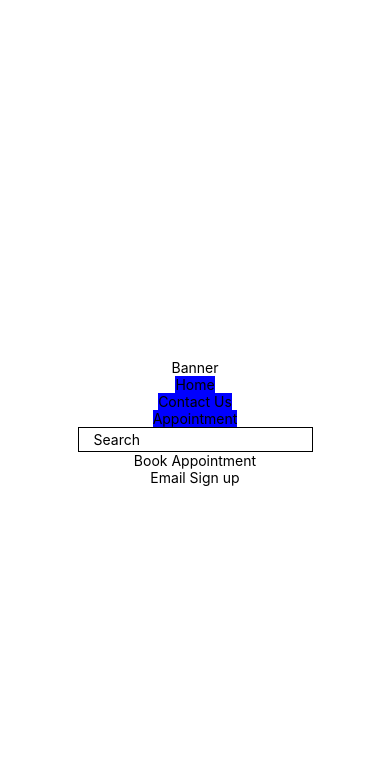
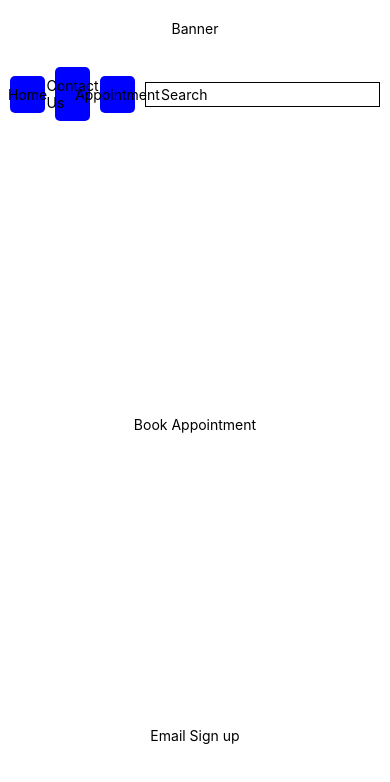
Before and after one commit to cdv74997/Karate_Club, a React Native app: screen / in a window 390 px wide. Shown: the top 782 px of the page. Built offline with nearby package versions, Linux system fonts and the light colour scheme.

Commit message:
updates to the layout

```diff
--- a/App.js
+++ b/App.js
@@ -1,42 +1,44 @@
 import { StatusBar } from "expo-status-bar";
+import React from "react";
 import {
   StyleSheet,
   Text,
   View,
   TextInput,
   TouchableOpacity,
+  ScrollView,
 } from "react-native";
 
 export default function App() {
   return (
     <View style={styles.container}>
+      <View style={styles.banner}>
         <Text>Banner</Text>
-      <TouchableOpacity style={{ backgroundColor: "blue" }}>
+      </View>
+      <View style={styles.topRow}>
+        <TouchableOpacity style={styles.navButton}>
           <Text>Home</Text>
         </TouchableOpacity>
-      <TouchableOpacity style={{ backgroundColor: "blue" }}>
+        <TouchableOpacity style={styles.navButton}>
           <Text>Contact Us</Text>
         </TouchableOpacity>
-      <TouchableOpacity style={{ backgroundColor: "blue" }}>
+        <TouchableOpacity style={styles.navButton}>
           <Text>Appointment</Text>
         </TouchableOpacity>
         <TextInput
-        style={{
-          height: 25,
-          borderColor: "black",
-          borderWidth: 1,
-          paddingLeft: 15,
-        }}
+          placeholder="Search"
+          style={styles.searchInput}
           defaultValue="Search"
         />
+      </View>
+      <View style={styles.middleRow}>
         <Text>Book Appointment</Text>
+      </View>
+      <View style={styles.bottomRow}>
         <Text>Email Sign up</Text>
       </View>
-    /*
-    white, red, gray , and dark gray color scheme
-    goes in the view at the very bottom however im commenting it out cause i dont think we need this it seems more used for iphone or android apps
       <StatusBar style="auto" />
-    */
+    </View>
   );
 }
 
@@ -47,4 +49,36 @@ const styles = StyleSheet.create({
     alignItems: "center",
     justifyContent: "center",
   },
+  banner: {
+    paddingTop: 20,
+    paddingBottom: 20,
+  },
+  topRow: {
+    display: "grid",
+    gridTemplateColumns: "1fr 1fr 1fr auto",
+    gridGap: 10,
+    alignItems: "center",
+    padding: 10,
+  },
+  middleRow: {
+    flex: 1,
+    justifyContent: "center",
+    alignItems: "center",
+  },
+  bottomRow: {
+    padding: 10,
+    paddingBottom: 100,
+  },
+  navButton: {
+    backgroundColor: "blue",
+    padding: 10,
+    borderRadius: 5,
+    alignItems: "center",
+  },
+  searchInput: {
+    height: 25,
+    borderColor: "black",
+    borderWidth: 1,
+    paddingLeft: 15,
+  },
 });
```
Lines whose indentation alone changed are shown as unchanged.
